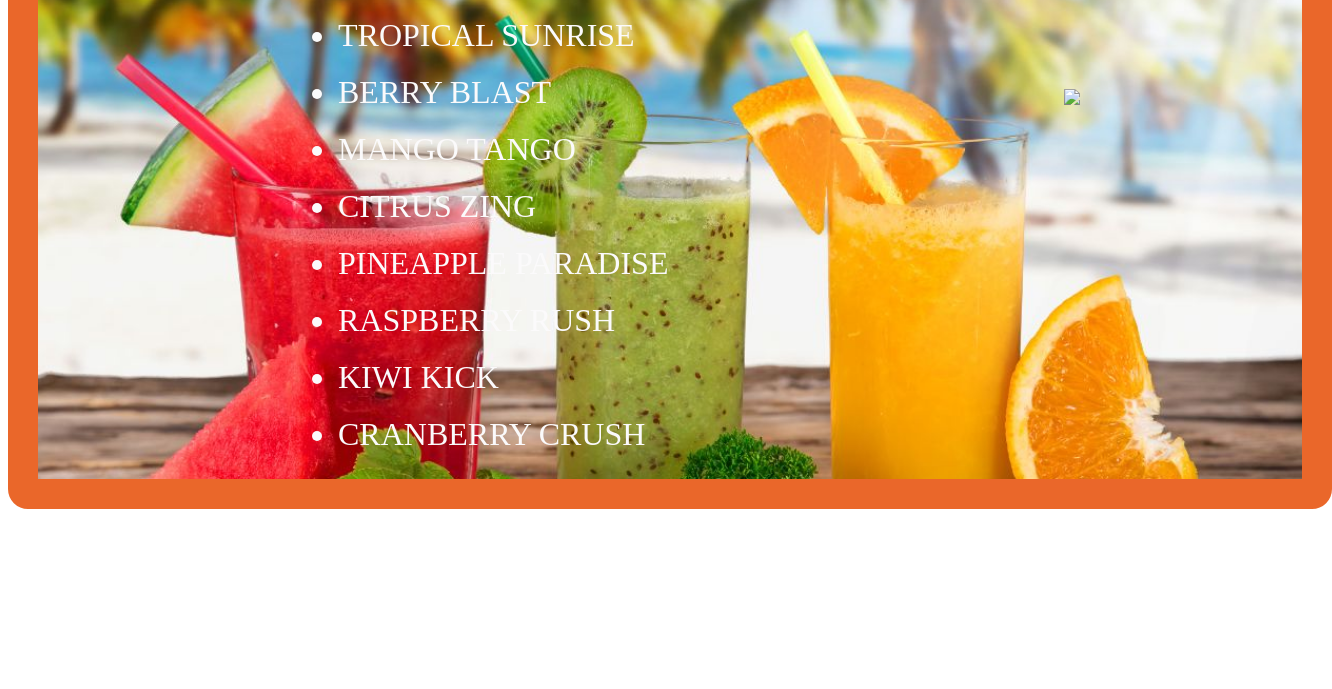
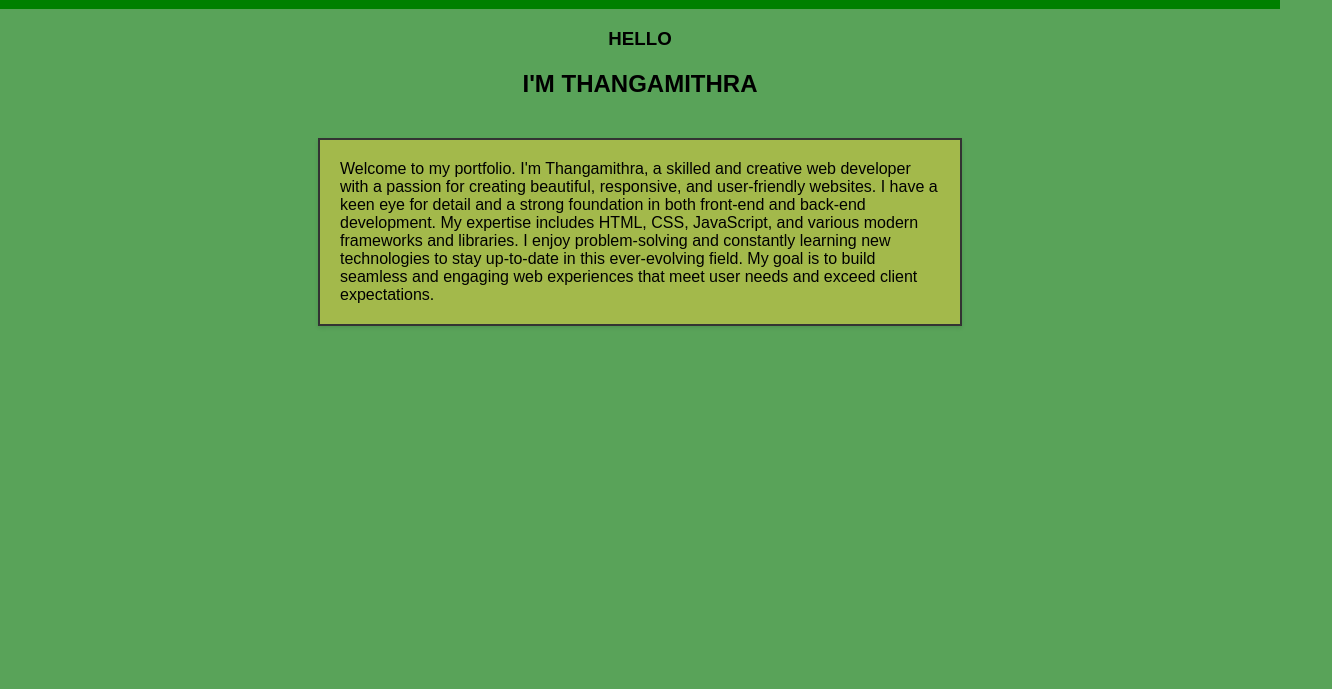
Before and after one commit to Thangamithraa/javascript, a plain HTML site: page index.html in a window 1280 px wide. Shown: the part 111-800 px from the top of the page, 1332 px wide, since content can reach past the window. Drawn offline with Linux system fonts and the light colour scheme.

Commit message:
Review with index file

```diff
--- a/index.html
+++ b/index.html
@@ -1,58 +1,90 @@
 <!DOCTYPE html>
-<html>
 <head>
 <style>
-        .one
-        {
-            background-image: url("image/juice -1.jpg");
-            background-size: cover;
-            height: 100vh;
-            width: 200vh;
-            border:solid 30px rgb(234, 103, 42);
-            border-radius: 20px;
-            height: 100%;
-            width: 100%;
+    body {
+        font-family: Arial, sans-serif;
+        margin: 0;
+        padding: 0;
+        box-sizing: border-box;
+        background-color:rgb(89, 163, 89);;
     }
-        .one li{
-            padding: 10px 0;
-            font-size:xx-large;
+
+    header {
+        background:green;
+        color: rgb(255, 255, 255);
+        padding: 20px 0;
+        text-align: center;
     }
-        .two
-        {
-            text-align: center;
-            color:rgb(214, 52, 58);
+
+    header .first {
+        display: flex;
+        justify-content: space-between;
+        align-items: center;
+        max-width: 1200px;
+        margin: 0 auto;
+        padding: 0 20px;
     }
-        .three
-        {
-           color: rgb(251, 250, 251);
-           padding-left: 300px;
-
+    nav ul {
+        list-style: none;
+        margin: 0;
+        padding: 0;
+        display: flex;
     }
-        .four
-        {
-            position: absolute;
-            top: 0;
-            right: 0;
-            padding: 200px;
+    nav ul li {
+        margin-left: 20px;
+    }
+    nav ul li a {
+        color: white;
+        text-decoration: none;
+        padding: 10px 20px;
+    }
+    nav ul li a:hover {
+        background: #135e08;
+    }
+    .intro-box {
+    border: 2px solid #333;
+    padding: 20px;
+    max-width: 600px;
+    margin: 40px auto;
+    background-color: #a3b94b;
+    box-shadow: 0 2px 4px rgba(0, 0, 0, 0.1);
 }
 </style>
 </head>
 <body>
-        <div class="one">
-        <h1 class="two">JUCIY JUNCTION</h1>
-        <ul class="three">
-            <li>TROPICAL SUNRISE</li>
-            <li>BERRY BLAST</li>
-            <li>MANGO TANGO</li>
-            <li>CITRUS ZING</li>
-            <li>PINEAPPLE PARADISE</li>
-            <li>RASPBERRY RUSH</li>
-            <li>KIWI KICK</li>
-            <li>CRANBERRY CRUSH</li>
+    <header>
+        <div class="first">
+            <h1>My Portfolio</h1>
+            <nav>
+                <ul>
+                    <li><a href="about.html">About Me</a></li>
+                    <li><a href="skills.html">Skills</a></li>
+                    <li><a href="project.html">Projects</a></li>
+                    <li><a href="contact.html">Contact</a></li>
                 </ul>
-        <div class="four">
-        <a href="https://freshlist.in/fresh-juices"><img src="image/juice - 2.jpg"></a>
+            </nav>
         </div>
+    </header>
+
+    <section>
+        <div class="second">
+            <center><h3>HELLO</h3></center>
+            <center><h1>I'M THANGAMITHRA</h1></center>
+            <section>
+                <div class="container">
+                    <p class="intro-box">Welcome to my portfolio. I'm Thangamithra,
+                         a skilled and creative web developer with a passion for creating
+                          beautiful, responsive, and user-friendly websites. I have a keen
+                           eye for detail and a strong foundation in both front-end and
+                           back-end development. My expertise includes HTML, CSS, JavaScript,
+                            and various modern frameworks and libraries. I enjoy problem-solving
+                            and constantly learning new technologies to stay up-to-date in this
+                             ever-evolving field. My goal is to build seamless and engaging web
+                              experiences that meet user needs and exceed client expectations.</p>
                 </div>
+            </section>
+            </p>
+        </div>
+    </section>
 </body>
 </html>
```
Also changed, not shown: review/review-1.html (deleted, +0 -90 lines), about.html (renamed from review/about.html), contact.html (renamed from review/contact.html), project.html (renamed from review/project.html), skills.html (renamed from review/skills.html). Lines whose indentation alone changed are shown as unchanged.
